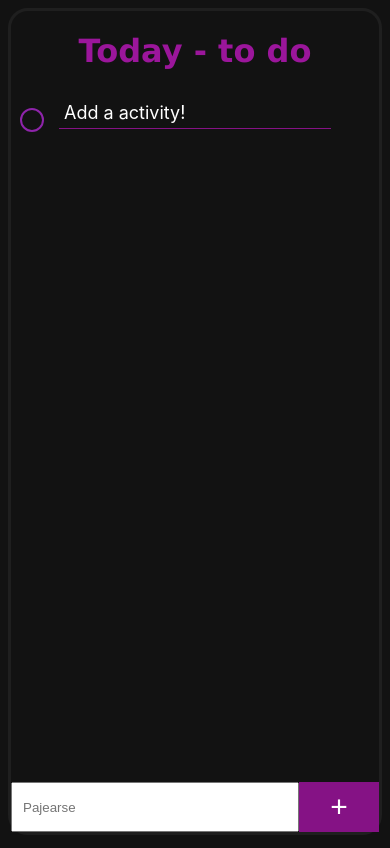
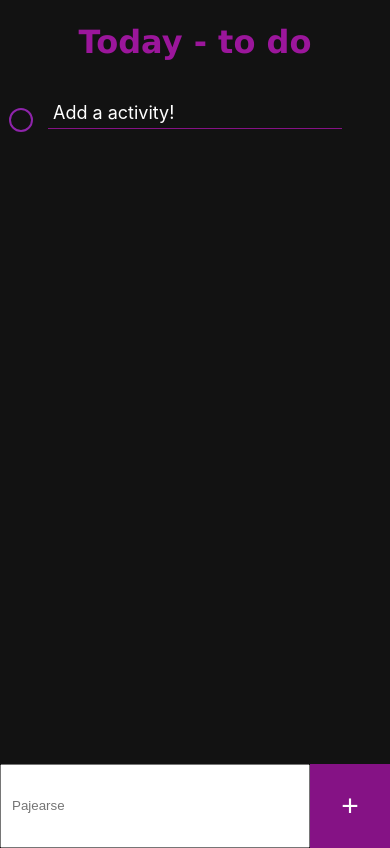
Before and after one commit to odalmer/to-do, a plain HTML site: page index.html in a window 390 px wide. Drawn offline with Linux system fonts and the light colour scheme.

Commit message:
Add files via upload

```diff
--- a/index.html
+++ b/index.html
@@ -17,7 +17,7 @@
   <body>
     <div class="container">
       <div class="horario-container">
-        <h1 style="text-align: center; color: #9b169b">Today - to do</h1>
+        <h1 style="text-align: center; color: #9b169b; margin-top: 5%;">Today - to do</h1>
         <div class="activities-container" id="actContainer">
 
         </div>
--- a/style.css
+++ b/style.css
@@ -15,12 +15,13 @@ body {
 
 .horario-container {
   display: grid;
-  grid-template-rows: 70px auto 50px;
+  grid-template-rows: 9% auto 10%;
   margin-top: 4vh;
   border: solid #1F1F1F;
   border-radius: 20px;
   width: 70%;
   max-width: 600px;
+  min-height: 90vh;
   max-height: 100vh;
 
 }
@@ -102,9 +103,14 @@ label::after{
 }
 
 @media (max-width: 900px) {
+  *{
+    padding: 0;
+    margin: 0;
+  }
   .horario-container {
     width: 100%;
-    height: 98vh;
-    margin-top: 0;
+    height: 100vh;
+    margin-top: 1%;
+    border: none;
   }
 }
```
